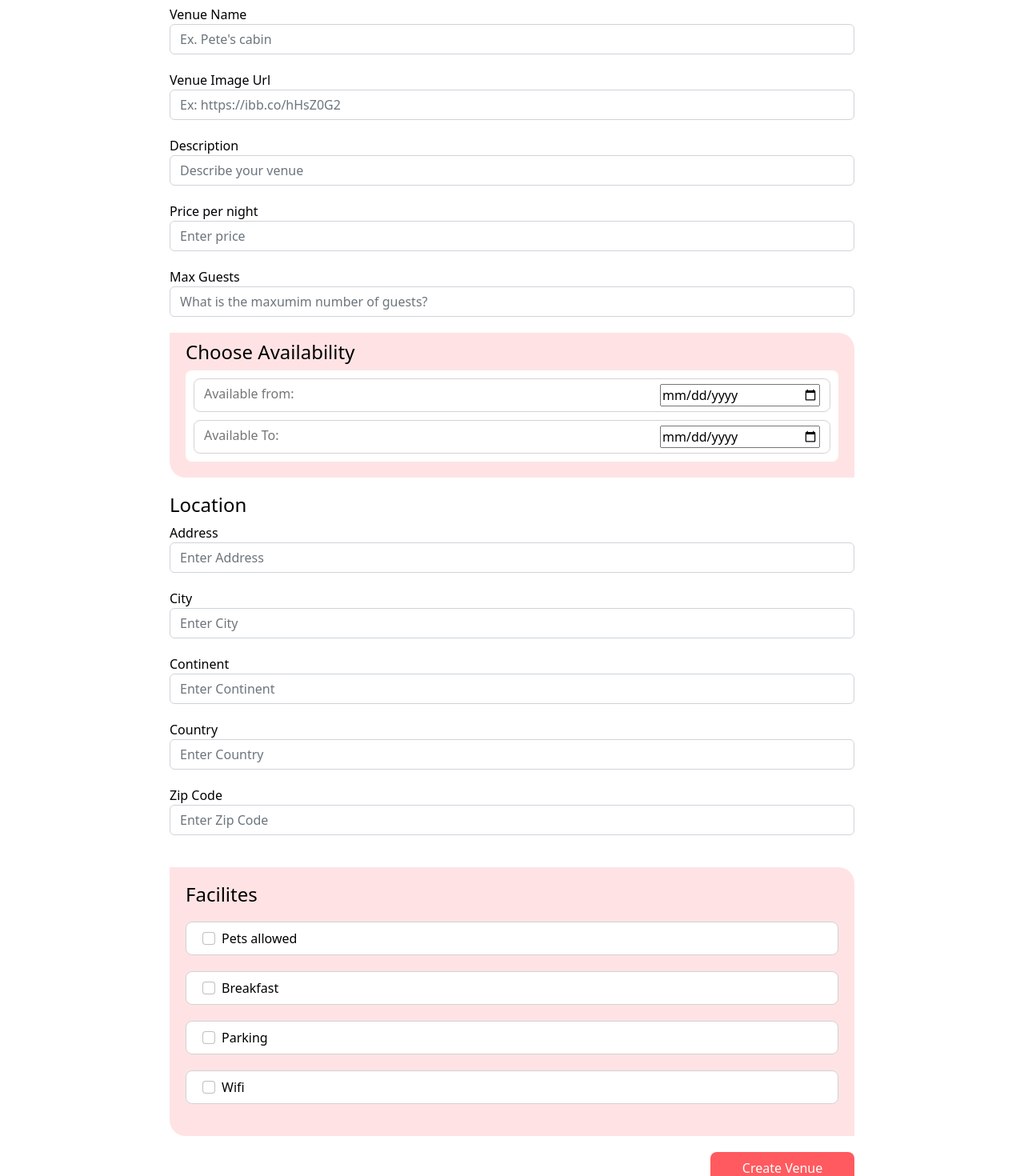
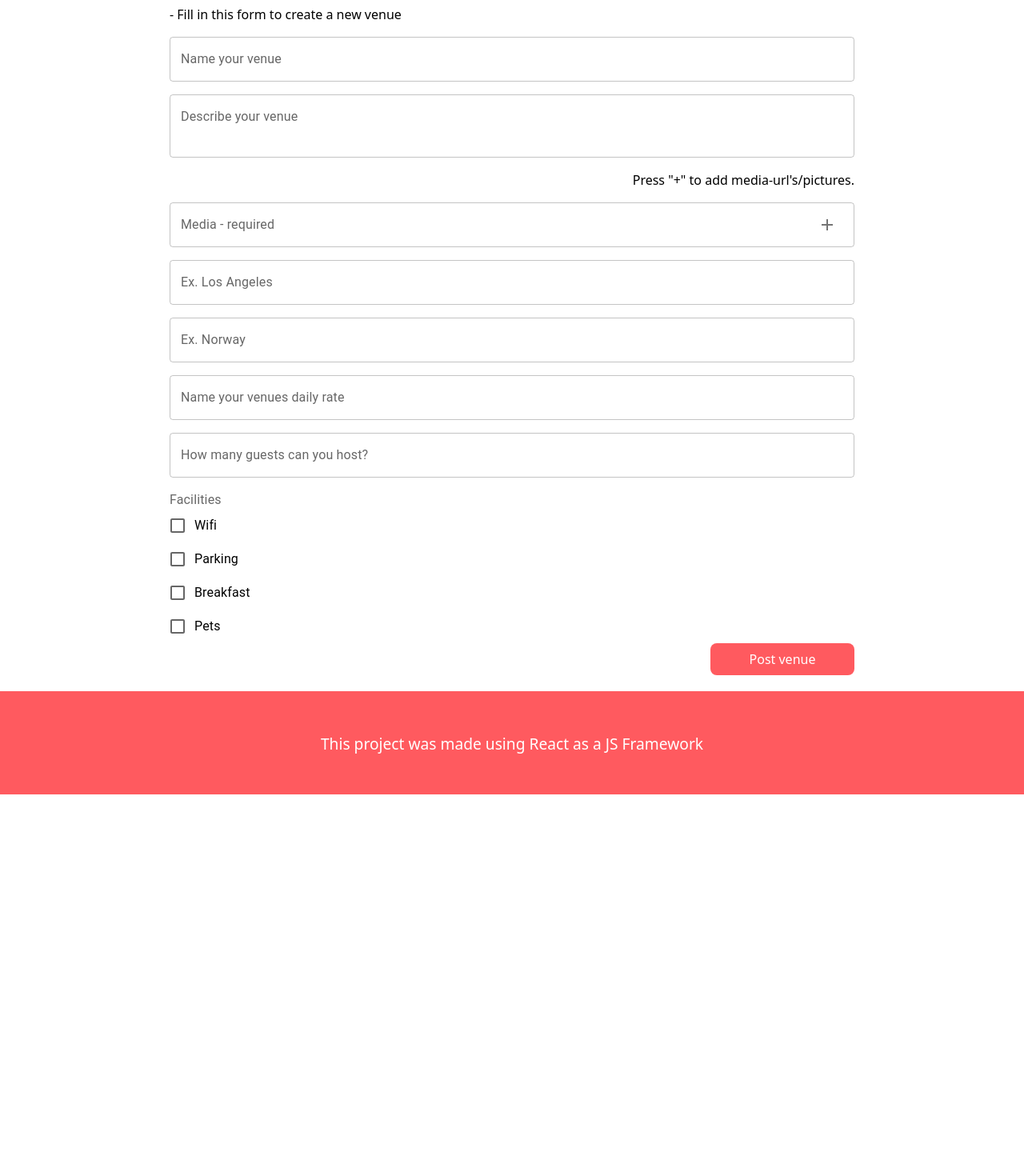
Before and after one commit to akeek/holidaze-pe-sae, a React (Create React App) app: page /newVenue in a window 1280 px wide. Shown: the part 160-1630 px from the top of the page at 80% size. After the commit the page ends 1153 px from the top, so only its background shows below. Built offline with nearby package versions, Linux system fonts and the light colour scheme.

Commit message:
huge changes due to baaaad code

```diff
--- a/src/pages/newVenue/newVenue.js
+++ b/src/pages/newVenue/newVenue.js
@@ -1,278 +1,268 @@
 import React, { useState } from "react";
-import { Form } from "react-bootstrap";
-import "bootstrap/dist/css/bootstrap.min.css";
+import { Checkbox, FormControl, FormControlLabel, FormGroup, FormLabel, IconButton } from "@mui/material";
+import { useForm } from 'react-hook-form';
+import { yupResolver } from '@hookform/resolvers/yup';
+import * as yup from 'yup';
+import { Add } from "@mui/icons-material";
+import { TextField, Button } from "@mui/material";
+import { venuesUrl } from "../../components/constants";
+import { useNavigate } from "react-router-dom";
 import styles from "../../styles/newVenue.module.css"
-import { useNavigate } from "react-router";
 
-function CreateVenue() {
+const schema = yup
+    .object({
+        name: yup
+            .string()
+            .min(3, "You need at 3 or more characters")
+            .max(30, "Maximum 30 characters")
+            .required("Enter a title/name for your venue"),
+        description: yup
+            .string()
+            .required("A description is required"),
+        media: yup
+            .string()
+            .matches(/^(http(s):\/\/.)[-a-zA-Z0-9@:%._+~#=]{2,256}\.[a-z]{2,6}\b([-a-zA-Z0-9@:%_+.~#?&//=]*)$/, "Enter a valid url")
+            .required("Enter a valid url"),
+        mediaOptional1: yup
+            .string()
+            .matches(/^(http(s):\/\/.)[-a-zA-Z0-9@:%._+~#=]{2,256}\.[a-z]{2,6}\b([-a-zA-Z0-9@:%_+.~#?&//=]*)$/,)
+            .transform((value, originalValue) => {
+                if (!value) {
+                    return null;
+                }
+                return originalValue;
+            })
+            .nullable()
+            .optional(),
+        city: yup
+            .string()
+            .required("In what city is your venue located at?"),
+        country: yup
+            .string()
+            .required("In what country is your venue located at?"),
+        price: yup
+            .number()
+            .typeError("Enter a number")
+            .required("Enter a price per night"),
+        maxGuests: yup
+            .number()
+            .typeError("Enter a number")
+            .min(1, "Venue must room at least 1 guest")
+            .max(100, "Please enter number of guests 100 or less")
+            .required("Enter maximum amount of guests"),
+        meta: yup
+            .boolean(),
+    })
+    .required();
 
+/**
+ * Creates the form for for creating a new venue, with validation
+ */
+function NewVenueForm() {
+    const { register, handleSubmit, formState: { errors }, } = useForm({ resolver: yupResolver(schema) });
     const [name, setName] = useState("");
-    const [image, setImage] = useState("");
     const [description, setDescription] = useState("");
-    const [price, setPrice] = useState("");
-    const [maxGuests, setMaxGuests] = useState("");
-    const [dateFrom, setDateFrom] = useState("");
-    const [dateTo, setDateTo] = useState("");
-    const [animals, setAnimals] = useState(false);
-    const [breakfast, setBreakfast] = useState(false);
-    const [parking, setParking] = useState(false);
-    const [wifi, setWifi] = useState(false);
-    const [city, setCity] = useState("");
-    const [address, setAddress] = useState("");
-    const [continent, setContinent] = useState("");
-    const [country, setCountry] = useState("");
-    const [zip, setZip] = useState("");
-    const today = new Date().toISOString().split("T")[0];
-    // eslint-disable-next-line no-unused-vars
-    const [venueId, setVenueId] = useState(null);
+    const [media, setMedia] = useState([]);
+    const [priceValue, setPriceValue] = useState("");
+    const price = Number(priceValue);
+    const [maxGuestsValue, setMaxGuestsValue] = useState("");
+    const maxGuests = parseInt(maxGuestsValue);
+    const [meta, setMeta] = useState({
+        wifi: false,
+        parking: false,
+        breakfast: false,
+        pets: false,
+    });
+    const { wifi, parking, breakfast, pets } = meta;
+    const [location, setLocation] = useState({
+        city: "",
+        country: "",
+    });
+    const { city, country } = location;
     const navigate = useNavigate();
 
-    const handleSubmit = async (event) => {
-        event.preventDefault();
+    async function onSubmit(e) {
+        const venue = { name, description, media, price, maxGuests, meta, location }
+        const method = "post";
+        const token = localStorage.getItem("accessToken");
+        const body = JSON.stringify(venue);
 
-        const user = JSON.parse(localStorage.getItem("profile"));
-        const token = (localStorage.getItem("accessToken"))
+        if (media.length) {
+            const response = await fetch(venuesUrl, {
+                headers: {
+                    "Content-Type": "application/json",
+                    "Authorization": `Bearer ${token}`
+                },
+                method,
+                body
+            })
 
-        if (user.venueManager === false) {
-            alert("Become a Venue Manager to create a new Venue");
-            return;
+            if (response.ok) {
+                alert("Your venue is published!");
+                navigate("/profile");
+            } else {
+                alert("Something went wrong, try again")
+            }
+        } else {
+            alert("The media - required field must be added")
+        }
     }
 
-        const data = {
-            name,
-            description,
-            price: parseInt(price),
-            animals,
-            breakfast,
-            parking,
-            wifi,
-            dateTo,
-            dateFrom,
-            maxGuests: parseInt(maxGuests),
-            city,
-            address,
-            continent,
-            country,
-            zip,
+    function checkPattern(check) {
+        return (
+            /^(http(s):\/\/.)[-a-zA-Z0-9@:%._+~#=]{2,256}\.[a-z]{2,6}\b([-a-zA-Z0-9@:%_+.~#?&//=]*)$/.test(check)
+        )
+    }
+
+    const [media1, setMedia1] = useState("");
+    const [disabled1, setDisabled1] = useState(false);
+
+    const handleMedia1Field = () => {
+        if (checkPattern(media1)) {
+            setMedia(existMedia => [...existMedia, media1])
+            document.getElementById("media1").disabled = "true";
+            setDisabled1(true);
+        } else {
+            alert("Paste valid url")
+        }
+    }
+
+    const handleLocationChange = (e) => {
+        setLocation({
+            ...location,
+            [e.target.name]: e.target.value,
+        });
     };
 
-        try {
-            const response = await fetch(
-                "https://api.noroff.dev/api/v1/holidaze/venues",
-                {
-                    method: "POST",
-                    headers: {
-                        "Content-Type": "application/json",
-                        Authorization: `Bearer ${token}`,
-                    },
-                    body: JSON.stringify(data),
-                }
-            );
-
-            if (!response.ok) {
-                throw new Error("Network response was bad");
-            }
-
-            const result = await response.json();
-
-            if (response.ok) {
-                setVenueId(result.id);
-                alert("Venue created successfully!");
-                if (result.id) {
-                    navigate(`/specific/${result.id}`);
-                }
-            }
-        } catch (error) {
-            console.error("There was a problem with the request:", error);
-        }
+    const handleMetaChange = (e) => {
+        setMeta({
+            ...meta,
+            [e.target.name]: e.target.checked,
+        });
     };
 
     return (
         <div className={styles.createVenueForm}>
-            <h1>Create New Venue</h1>
-            <Form onSubmit={handleSubmit}>
-                <div className={styles.name}>
-                    <label>Venue Name</label>
-                    <Form.Control
-                        type="text"
-                        placeholder="Ex. Pete's cabin"
+            <h1>New listing</h1>
+            <div>
+                <p>- Fill in this form to create a new venue</p>
+                <TextField
+                    fullWidth
+                    id="name"
+                    label="Name your venue"
                     value={name}
-                        onChange={(event) => setName(event.target.value)}
+                    {...register(`name`)}
+                    onChange={(e) => setName(e.target.value)}
                 />
+                <p>{errors.name?.message}</p>
             </div>
-                <div className={styles.image}>
-                    <label>Venue Image Url</label>
-                    <Form.Control
-                        type="text"
-                        placeholder="Ex: https://ibb.co/hHsZ0G2"
-                        value={image}
-                        onChange={(event) => setImage(event.target.value)}
+            <div>
+                <TextField
+                    fullWidth
+                    id="description"
+                    label="Describe your venue"
+                    value={description}
+                    multiline
+                    rows={2}
+                    {...register(`description`)}
+                    onChange={(e) => setDescription(e.target.value)}
                 />
+                <p>{errors.description?.message}</p>
             </div>
+            <p className={styles.mediaMessage}>Press "+" to add media-url's/pictures.</p>
+            <div>
+                <TextField
+                    fullWidth
+                    id="media1"
+                    label="Media - required"
+                    name="media"
+                    type="url"
+                    defaultValue=""
 
-                <div className={styles.description}>
-                    <label>Description</label>
-                    <Form.Control
-                        className={styles.description}
-                        type="text"
-                        placeholder="Describe your venue"
-                        value={description}
-                        onChange={(event) => setDescription(event.target.value)}
+                    InputProps={{
+                        endAdornment: (
+                            <IconButton disabled={disabled1} onClick={handleMedia1Field}>
+                                <Add />
+                            </IconButton>
+                        )
+                    }}
+                    {...register(`media`)}
+                    onChange={(e) => setMedia1(e.target.value)}
                 />
+                <p>{errors.media?.message}</p>
             </div>
-
-                <div className={styles.price}>
-                    <label>Price per night</label>
-                    <Form.Control
-                        className={styles.price}
+            <div>
+                <TextField
+                    fullWidth
+                    id="city"
+                    label="Ex. Los Angeles"
+                    value={city}
+                    {...register(`city`)}
+                    onChange={handleLocationChange}
+                />
+                <p>{errors.city?.message}</p>
+            </div>
+            <div>
+                <TextField
+                    fullWidth
+                    id="country"
+                    label="Ex. Norway"
+                    value={country}
+                    {...register(`country`)}
+                    onChange={handleLocationChange}
+                />
+                <p>{errors.country?.message}</p>
+            </div>
+            <div>
+                <TextField
+                    fullWidth
+                    id="price"
+                    label="Name your venues daily rate"
                     type="number"
-                        placeholder="Enter price"
-                        value={price}
-                        onChange={(event) => setPrice(event.target.value)}
+                    value={priceValue}
+                    {...register(`price`)}
+                    onChange={(e) => setPriceValue(e.target.value)}
                 />
+                <p>{errors.price?.message}</p>
             </div>
-
-                <div className={styles.guests}>
-                    <label>Max Guests</label>
-                    <Form.Control
-                        className={styles.price}
+            <div>
+                <TextField
+                    fullWidth
+                    id="maxGuests"
+                    label="How many guests can you host?"
                     type="number"
-                        placeholder="What is the maxumim number of guests?"
-                        value={maxGuests}
-                        onChange={(event) => setMaxGuests(event.target.value)}
+                    value={maxGuestsValue}
+                    {...register(`maxGuests`)}
+                    onChange={(e) => setMaxGuestsValue(e.target.value)}
                 />
+                <p>{errors.maxGuests?.message}</p>
             </div>
-
-                <div className={styles.dates}>
-                    <h4>Choose Availability</h4>
-                    <div className={styles.toFrom}>
             <div>
-                            <label>
-                                Available from:
-                                <input
-                                    type="date"
-                                    min={today}
-                                    value={dateFrom}
-                                    onChange={(event) => setDateFrom(event.target.value)}
+                <FormControl>
+                    <FormLabel>Facilities</FormLabel>
+                    <FormGroup sx={{ display: "flex" }}>
+                        <FormControlLabel
+                            control={<Checkbox checked={wifi} onChange={handleMetaChange} name="wifi" />}
+                            label="Wifi"
                         />
-                            </label>
+                        <FormControlLabel
+                            control={<Checkbox checked={parking} onChange={handleMetaChange} name="parking" />}
+                            label="Parking"
+                        />
+                        <FormControlLabel
+                            control={<Checkbox checked={breakfast} onChange={handleMetaChange} name="breakfast" />}
+                            label="Breakfast"
+                        />
+                        <FormControlLabel
+                            control={<Checkbox checked={pets} onChange={handleMetaChange} name="pets" />}
+                            label="Pets"
+                        />
+                    </FormGroup>
+                </FormControl>
             </div>
-
-                        <div>
-                            <label>
-                                Available To:
-                                <input
-                                    type="date"
-                                    value={dateTo}
-                                    min={dateFrom}
-                                    onChange={(event) => setDateTo(event.target.value)}
-                                />
-                            </label>
-                        </div>
-                    </div>
-                </div>
-
-                <div className={styles.location}>
-                    <h4>Location</h4>
-                    <div className={styles.adress}>
-                        <label>Address</label>
-                        <Form.Control
-                            type="text"
-                            placeholder="Enter Address"
-                            value={address}
-                            onChange={(event) => setAddress(event.target.value)}
-                        />
-                    </div>
-
-                    <div className={styles.city}>
-                        <label>City</label>
-                        <Form.Control
-                            type="text"
-                            placeholder="Enter City"
-                            value={city}
-                            onChange={(event) => setCity(event.target.value)}
-                        />
-                    </div>
-
-                    <div className={styles.continent}>
-                        <label>Continent</label>
-                        <Form.Control
-                            type="text"
-                            placeholder="Enter Continent"
-                            value={continent}
-                            onChange={(event) => setContinent(event.target.value)}
-                        />
-                    </div>
-
-                    <div className={styles.country}>
-                        <label>Country</label>
-                        <Form.Control
-                            type="text"
-                            placeholder="Enter Country"
-                            value={country}
-                            onChange={(event) => setCountry(event.target.value)}
-                        />
-                    </div>
-
-                    <div className={styles.zip}>
-                        <label>Zip Code</label>
-                        <Form.Control
-                            type="text"
-                            placeholder="Enter Zip Code"
-                            value={zip}
-                            onChange={(event) => setZip(event.target.value)}
-                        />
-                    </div>
-                </div>
-
-                <div className={styles.facilities}>
-                    <h4>Facilites</h4>
-                    <div className={styles.animals}>
-                        <Form.Check
-                            className={styles.checkbox}
-                            type="checkbox"
-                            label="Pets allowed"
-                            checked={animals}
-                            onChange={(event) => setAnimals(event.target.checked)}
-                        />
-                    </div>
-
-                    <div className={styles.breakfast}>
-                        <Form.Check
-                            className={styles.checkbox}
-                            type="checkbox"
-                            label="Breakfast"
-                            checked={breakfast}
-                            onChange={(event) => setBreakfast(event.target.checked)}
-                        />
-                    </div>
-
-                    <div className={styles.parking}>
-                        <Form.Check
-                            className={styles.checkbox}
-                            type="checkbox"
-                            label="Parking"
-                            checked={parking}
-                            onChange={(event) => setParking(event.target.checked)}
-                        />
-                    </div>
-
-                    <div className={styles.wifi}>
-                        <Form.Check
-                            className={styles.checkbox}
-                            type="checkbox"
-                            label="Wifi"
-                            checked={wifi}
-                            onChange={(event) => setWifi(event.target.checked)}
-                        />
-                    </div>
-
-                </div>
-            </Form>
-            <button onClick={handleSubmit} className={styles.newVenueButton}>Create Venue</button>
-        </div>
-    );
-
+            <button onClick={handleSubmit(onSubmit)} className={styles.postButton}>Post venue</button>
+        </div >
+    )
 }
 
-export default CreateVenue;
+export default NewVenueForm;
--- a/src/styles/newVenue.module.css
+++ b/src/styles/newVenue.module.css
@@ -9,104 +9,20 @@ h1 {
     padding: 10px;
 }
 
-.createVenueForm div {
+.mediaMessage {
+    float: right;
+}
+
+.postButton {
+    padding: 8px 16px;
+    background-color: var(--primary-color);
+    color: white;
+    float: right;
+    min-width: 180px;
+    border: 0;
     border-radius: 8px;
 }
 
-.form * {
-    display: block;
+.postButton:hover {
+    background-color: green;
 }
-
-.dates {
-    padding: 20px;
-    padding-top: 10px;
-    background-color: var(--primary-faded-color);
-    border-radius: 0 20px !important;
-    margin-bottom: 20px;
-}
-
-.toFrom {
-    background-color: white;
-    border-radius: 0 20px;
-    padding: 10px;
-    padding-bottom: 0;
-}
-
-.toFrom div {
-    padding-bottom: 10px;
-}
-
-.toFrom input {
-    float: right;
-    width: 200px;
-    color: black;
-}
-
-.dates label {
-    width: 100%;
-    border: 1px solid lightgray;
-    padding: .375rem 0.75rem;
-    border-radius: 8px;
-    color: rgba(0, 0, 0, 0.546);
-}
-
-.dates h4 {
-    border: none;
-}
-
-.animals,
-.breakfast,
-.parking,
-.wifi {
-    border: 1px solid lightgray;
-    padding: 20px;
-    position: relative;
-    margin: 20px 0;
-    background-color: white;
-}
-
-.animals .checkbox,
-.breakfast .checkbox,
-.parking .checkbox,
-.wifi .checkbox {
-    position: absolute;
-    left: 20px;
-    top: 8px;
-}
-
-.facilities {
-    padding: 20px;
-    background-color: var(--primary-faded-color);
-    border-radius: 0 20px !important;
-    margin-bottom: 20px
-}
-
-.newVenueButton {
-    min-width: 180px;
-    padding: 8px 16px;
-    background-color: var(--primary-color);
-    border: none;
-    border-radius: 8px;
-    margin-bottom: 40px;
-    color: white;
-    float: right;
-}
-
-.newVenueButton:hover {
-    background-color: var(--primary-hover-color);
-}
-
-@media screen and (max-width: 1000px) {
-    .createVenueForm {
-        width: 100%;
-    }
-
-    .newVenueButton {
-        width: 100%;
-    }
-
-    .toFrom input {
-        width: 130px;
-    }
-
-}
```
Lines whose indentation alone changed are shown as unchanged.
